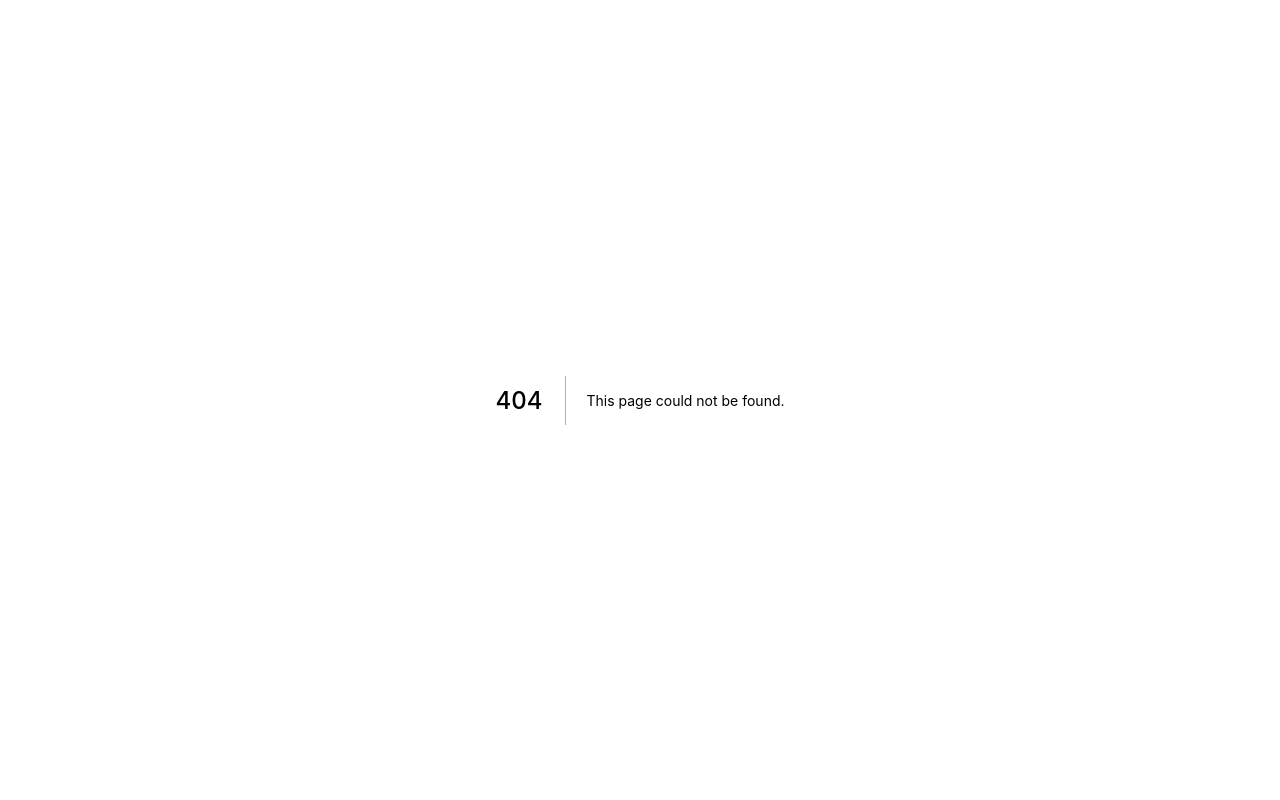
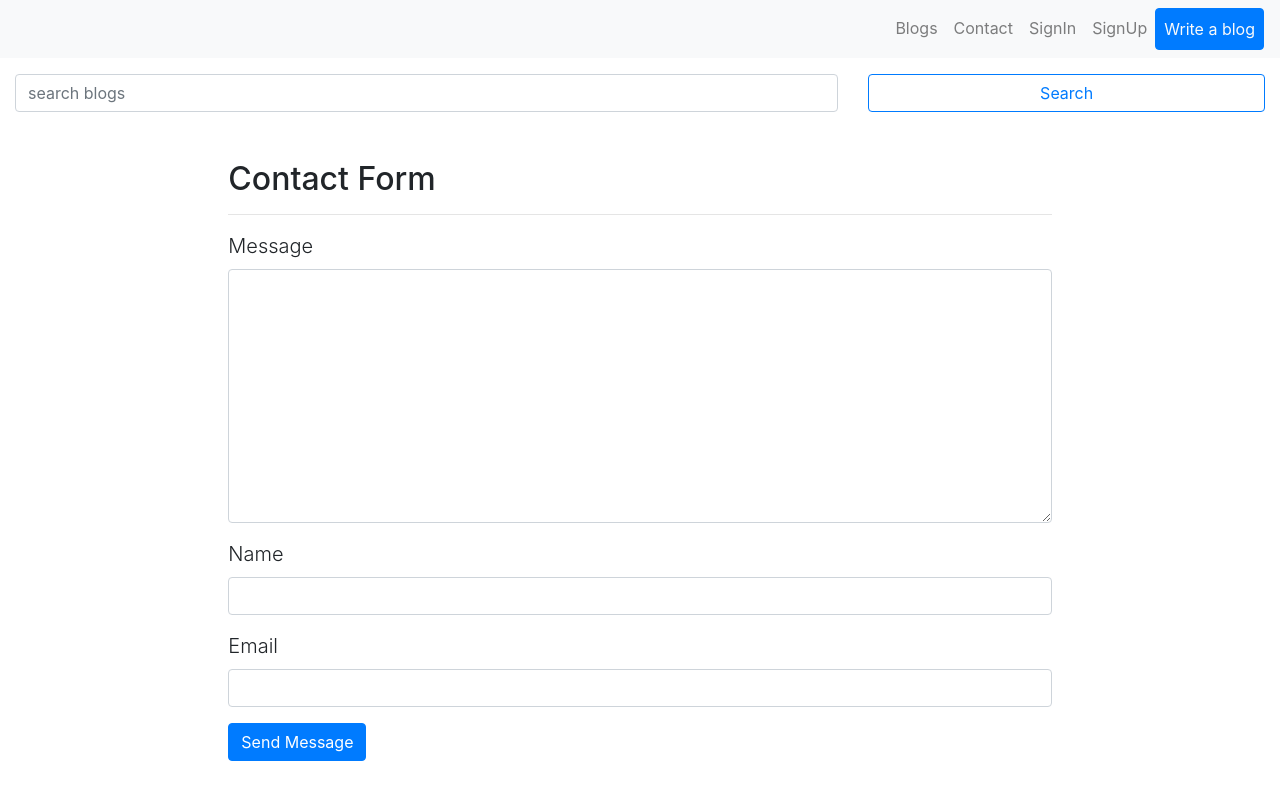
Before and after one commit to centipede13/BlogNet-Mern_Seo_Multiuser_Blogging_Platform, a Next.js app in the folder frontend/: page /contact in a window 1280 px wide. Before the commit this address had no page. Shown: the top 800 px of the page. Built offline with nearby package versions, Linux system fonts and the light colour scheme.

Commit message:
Added Conatct Form component and page in frontend

```diff
--- /dev/null
+++ b/frontend/actions/form.js
@@ -0,0 +1,25 @@
+import fetch from "isomorphic-fetch";
+import { API } from "../config";
+
+export const emailContactForm = (data) => {
+  let emailEndpoint;
+
+  if (data.authorEmail) {
+    emailEndpoint = `${API}/contact-blog-author`;
+  } else {
+    emailEndpoint = `${API}/contact`;
+  }
+
+  return fetch(`${emailEndpoint}`, {
+    method: "POST",
+    headers: {
+      Accept: "application/json",
+      "Content-Type": "application/json",
+    },
+    body: JSON.stringify(data),
+  })
+    .then((response) => {
+      return response.json();
+    })
+    .catch((err) => console.log(err));
+};
--- a/frontend/components/Header.js
+++ b/frontend/components/Header.js
@@ -38,6 +38,11 @@ const Header = (props) => {
               <NavItem>
                 <Link href="/blogs">
                   <NavLink>Blogs</NavLink>
+                </Link>
+              </NavItem>
+              <NavItem>
+                <Link href="/contact">
+                  <NavLink>Contact</NavLink>
                 </Link>
               </NavItem>
             </>
--- /dev/null
+++ b/frontend/components/form/ContactForm.js
@@ -0,0 +1,115 @@
+import { useState } from "react";
+import Link from "next/link";
+import { emailContactForm } from "../../actions/form";
+
+const ContactForm = ({ authorEmail }) => {
+  const [values, setValues] = useState({
+    message: "",
+    name: "",
+    email: "",
+    sent: false,
+    buttonText: "Send Message",
+    success: false,
+    error: false,
+  });
+
+  const { message, name, email, sent, buttonText, success, error } = values;
+
+  const clickSubmit = (e) => {
+    e.preventDefault();
+    setValues({ ...values, buttonText: "Sending..." });
+    emailContactForm({ authorEmail, name, email, message }).then((data) => {
+      if (data.error) {
+        setValues({ ...values, error: data.error });
+      } else {
+        setValues({
+          ...values,
+          sent: true,
+          name: "",
+          email: "",
+          message: "",
+          buttonText: "Sent",
+          success: data.success,
+        });
+      }
+    });
+  };
+
+  const handleChange = (name) => (e) => {
+    setValues({
+      ...values,
+      [name]: e.target.value,
+      error: false,
+      success: false,
+      buttonText: "Send Message",
+    });
+  };
+
+  const showSuccessMessage = () =>
+    success && (
+      <div className="alert alert-info">Thank you for contacting us.</div>
+    );
+
+  const showErrorMessage = () => (
+    <div
+      className="alert alert-danger"
+      style={{ display: error ? "" : "none" }}
+    >
+      {error}
+    </div>
+  );
+
+  const contactForm = () => {
+    return (
+      <form onSubmit={clickSubmit} className="pb-5">
+        <div className="form-group">
+          <label className="lead">Message</label>
+          <textarea
+            onChange={handleChange("message")}
+            type="text"
+            className="form-control"
+            value={message}
+            required
+            rows="10"
+          ></textarea>
+        </div>
+
+        <div className="form-group">
+          <label className="lead">Name</label>
+          <input
+            type="text"
+            onChange={handleChange("name")}
+            className="form-control"
+            value={name}
+            required
+          />
+        </div>
+
+        <div className="form-group">
+          <label className="lead">Email</label>
+          <input
+            type="email"
+            onChange={handleChange("email")}
+            className="form-control"
+            value={email}
+            required
+          />
+        </div>
+
+        <div>
+          <button className="btn btn-primary">{buttonText}</button>
+        </div>
+      </form>
+    );
+  };
+
+  return (
+    <>
+      {showSuccessMessage()}
+      {showErrorMessage()}
+      {contactForm()}
+    </>
+  );
+};
+
+export default ContactForm;
--- /dev/null
+++ b/frontend/pages/contact.js
@@ -0,0 +1,20 @@
+import Layout from "../components/Layout";
+import ContactForm from "../components/form/ContactForm";
+
+function Contact() {
+  return (
+    <Layout>
+      <div className="container-fluid">
+        <div className="row">
+          <div className="col-md-8 offset-md-2">
+            <h2>Contact Form</h2>
+            <hr />
+            <ContactForm />
+          </div>
+        </div>
+      </div>
+    </Layout>
+  );
+}
+
+export default Contact;
--- a/frontend/pages/profile/[username].js
+++ b/frontend/pages/profile/[username].js
@@ -4,6 +4,7 @@ import Layout from "../../components/Layout";
 import { userPublicProfile } from "../../actions/user";
 import { API, DOMAIN, APP_NAME, FB_APP_ID } from "../../config";
 import moment from "moment";
+import ContactForm from "../../components/form/ContactForm";
 
 const UserProfile = ({ user, blogs, query }) => {
   const showUserBlogs = () => {
@@ -103,7 +104,7 @@ const UserProfile = ({ user, blogs, query }) => {
                     Message {user.name}
                   </h5>
                   <br />
-                  <p>Contact Form</p>
+                  <ContactForm authorEmail={user.email} />
                 </div>
               </div>
             </div>
```
Also changed, not shown: 1 other file (tests, documents, lock files or other folders).
